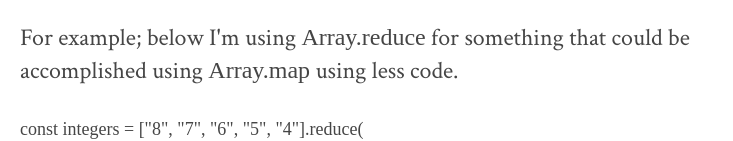
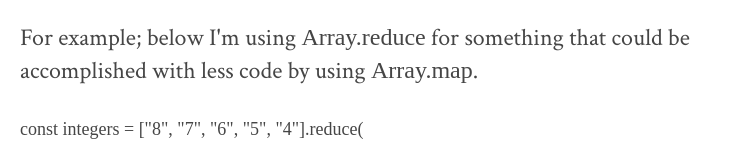
Before and after one commit to xari/xari-dev, a Gatsby site: page /reducers_and_transducers/ in a window 1280 px wide. Shown: the part 408-549 px from the top of the page, without its empty margins (0-733 px from the left). Built offline with nearby package versions, Linux system fonts and the light colour scheme; Gatsby itself is replaced by a stand-in of ours; some packages are replaced by stand-ins of ours; code samples lack their colours; a web font is replaced by a local one.

Commit message:
quick correction to intro

````diff
--- a/content/blog/reducers_and_transducers/index.md
+++ b/content/blog/reducers_and_transducers/index.md
@@ -8,7 +8,7 @@ Reducers are functions that take an accumulator and a value, and return a value.
 They are often used to _reduce_ an array of multiple items to a single value, but they don't _have_ to be used that way.
 In fact; a reducer can be used as a more verbose alternative to other array methods like `map` or `filter`.
 
-For example; below I'm using `Array.reduce` for something that could be accomplished using `Array.map` using less code.
+For example; below I'm using `Array.reduce` for something that could be accomplished with less code by using `Array.map`.
 
 ```js
 const integers = ["8", "7", "6", "5", "4"].reduce(
````
